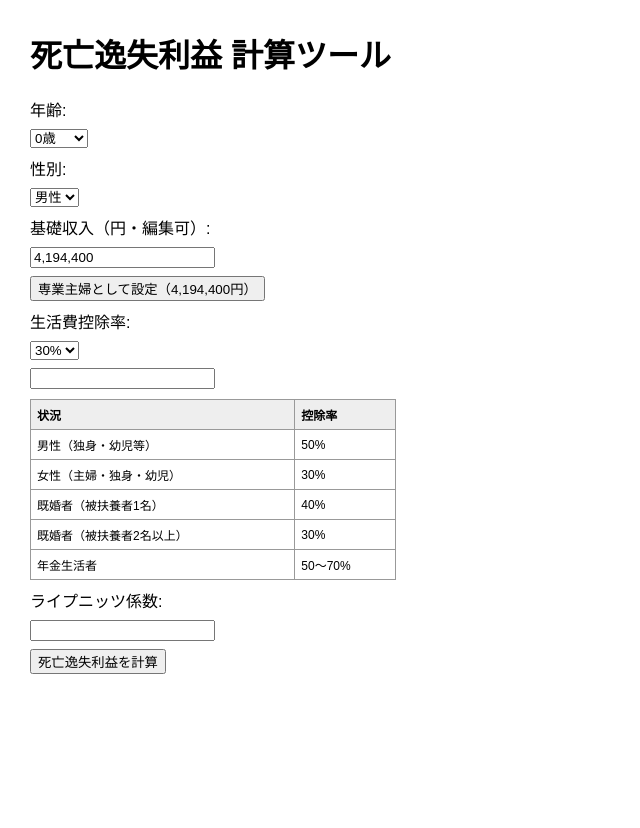
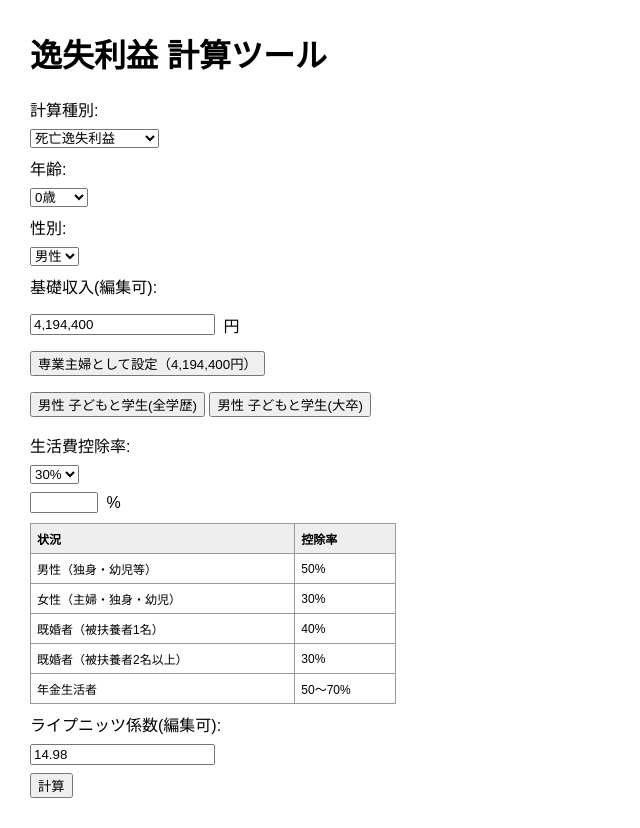
Before and after one commit to DrPotter2022/call-link-test, a plain HTML site: page automobile/embedded.html in a window 1280 px wide. Both pictures are taken after a click on the button "専業主婦として設定（4,194,400円）". Shown: the whole page, without its empty margins (0-640 px from the left). Before the commit the page ends 800 px from the top, so only its background shows below. Drawn offline with Linux system fonts and the light colour scheme.

Commit message:
Update embedded.html
JSONファイル読み込み型へ変更

```diff
--- a/automobile/embedded.html
+++ b/automobile/embedded.html
@@ -2,18 +2,29 @@
 <html lang="ja">
 <head>
   <meta charset="UTF-8">
-  <title>死亡逸失利益 計算ツール</title>
+  <title>逸失利益 計算ツール</title>
   <style>
     body { font-family: sans-serif; margin: 30px; }
-    label, select, input, button { margin: 8px 0; display: block; }
+    label, select, button { margin: 8px 0; display: block; }
+    input:not(.percent-input):not(#income) { margin: 8px 0; display: block; }
+    #income { display: inline-block; margin: 8px 0; }
     #result { margin-top: 20px; font-size: 1.2em; font-weight: bold; color: darkblue; }
+    .hidden { display: none; }
     table { width: 30%; font-size: 12px; margin-top: 10px; border-collapse: collapse; }
     th, td { border: 1px solid #999; padding: 6px; text-align: left; }
     th { background-color: #eee; }
+    .percent-input { width: 60px; text-align: right; display: inline-block; }
+    .unit-input, .percent-input + span { display: inline-block; margin-left: 4px; vertical-align: middle; }
   </style>
 </head>
 <body>
-  <h1>死亡逸失利益 計算ツール</h1>
+  <h1>逸失利益 計算ツール</h1>
+
+  <label for="calc-type">計算種別:</label>
+  <select id="calc-type">
+    <option value="death">死亡逸失利益</option>
+    <option value="disability">後遺障害逸失利益</option>
+  </select>
 
   <label for="age">年齢:</label>
   <select id="age"></select>
@@ -25,32 +36,31 @@
     <option value="平均">平均</option>
   </select>
 
-  <label for="income">基礎収入（円・編集可）:</label>
-  <input id="income" type="text" oninput="formatIncome()" onfocus="unformatIncome()" onblur="reformatIncome()" />
+  <label for="income">基礎収入(編集可):</label>
+  <input id="income" type="text" oninput="formatIncome()" onfocus="unformatIncome()" onblur="reformatIncome()">
+  <span class="unit-input">円</span>
 
   <button onclick="setHousewife()">専業主婦として設定（4,194,400円）</button>
-  <div id="student-buttons" style="display:none;">
+  <div id="student-buttons" class="hidden">
     <button id="btn-male-all" onclick="setStudentIncome('男性','全学歴')">男性 子どもと学生(全学歴)</button>
     <button id="btn-male-uni" onclick="setStudentIncome('男性','大卒')">男性 子どもと学生(大卒)</button>
     <button id="btn-female-all" onclick="setStudentIncome('女性','全学歴')">女性 子どもと学生(全学歴)</button>
     <button id="btn-female-uni" onclick="setStudentIncome('女性','大卒')">女性 子どもと学生(大卒)</button>
   </div>
 
+  <div id="death-section">
     <label for="deduction-select">生活費控除率:</label>
-  <select id="deduction-select" onchange="updateDeductionInput()">
-    <option value="0.3">30%</option>
-    <option value="0.4">40%</option>
-    <option value="0.5">50%</option>
-    <option value="0.6">60%</option>
-    <option value="0.7">70%</option>
+    <select id="deduction-select">
+      <option value="30">30%</option>
+      <option value="40">40%</option>
+      <option value="50">50%</option>
+      <option value="60">60%</option>
+      <option value="70">70%</option>
     </select>
-  <input id="deduction" type="text" readonly />
-
-  <!-- 控除率表 -->
-  <table id="deduction-table">
-    <thead>
-      <tr><th>状況</th><th>控除率</th></tr>
-    </thead>
+    <input id="deduction" type="number" min="0" max="100" step="1" class="percent-input">
+    <span>%</span>
+    <table>
+      <thead><tr><th>状況</th><th>控除率</th></tr></thead>
       <tbody>
         <tr><td>男性（独身・幼児等）</td><td>50%</td></tr>
         <tr><td>女性（主婦・独身・幼児）</td><td>30%</td></tr>
@@ -59,120 +69,188 @@
         <tr><td>年金生活者</td><td>50～70%</td></tr>
       </tbody>
     </table>
+  </div>
 
-  <label for="coefficient">ライプニッツ係数:</label>
-  <input id="coefficient" type="text" readonly />
+  <div id="disability-section" class="hidden">
+    <label for="grade">障害等級: <a href="https://kotsujiko.law/kouisyou/tokyusiraberu.php" target="_blank">（等級表）</a></label>
+    <select id="grade">
+      <option value="1">1級 (100%)</option>
+      <option value="2">2級 (100%)</option>
+      <option value="3">3級 (100%)</option>
+      <option value="4">4級 (92%)</option>
+      <option value="5">5級 (79%)</option>
+      <option value="6">6級 (67%)</option>
+      <option value="7">7級 (56%)</option>
+      <option value="8">8級 (45%)</option>
+      <option value="9">9級 (35%)</option>
+      <option value="10">10級 (27%)</option>
+      <option value="11">11級 (20%)</option>
+      <option value="12">12級 (14%)</option>
+      <option value="13">13級 (9%)</option>
+      <option value="14">14級 (5%)</option>
+    </select>
+    <label for="disability-rate">労働能力喪失率(編集可):</label>
+    <input id="disability-rate" class="percent-input" type="number" min="0" max="100" step="1">
+    <span>%</span>
+  </div>
 
-  <button onclick="calculate()">死亡逸失利益を計算</button>
+  <label for="coefficient">ライプニッツ係数(編集可):</label>
+  <input id="coefficient" type="text">
+
+  <button onclick="calculate()">計算</button>
   <div id="result"></div>
 
   <script>
-  const incomeData = {
-    "19歳以下": {"平均給与（円）_男性":1328000,"平均給与（円）_女性":927000,"平均給与（円）_平均":1124000},
-    "20~24": {"平均給与（円）_男性":2792000,"平均給与（円）_女性":2532000,"平均給与（円）_平均":2668000},
-    "25~29": {"平均給与（円）_男性":4292000,"平均給与（円）_女性":3528000,"平均給与（円）_平均":3944000},
-    "30~34": {"平均給与（円）_男性":4924000,"平均給与（円）_女性":3450000,"平均給与（円）_平均":4313000},
-    "35~39": {"平均給与（円）_男性":5561000,"平均給与（円）_女性":3363000,"平均給与（円）_平均":4662000},
-    "40~44": {"平均給与（円）_男性":6122000,"平均給与（円）_女性":3434000,"平均給与（円）_平均":5005000},
-    "45~49": {"平均給与（円）_男性":6531000,"平均給与（円）_女性":3434000,"平均給与（円）_平均":5214000},
-    "50~54": {"平均給与（円）_男性":6891000,"平均給与（円）_女性":3432000,"平均給与（円）_平均":5396000},
-    "55~59": {"平均給与（円）_男性":7118000,"平均給与（円）_女性":3299000,"平均給与（円）_平均":5451000},
-    "60~64": {"平均給与（円）_男性":5725000,"平均給与（円）_女性":2782000,"平均給与（円）_平均":4451000},
-    "65~69": {"平均給与（円）_男性":4562000,"平均給与（円）_女性":2217000,"平均給与（円）_平均":3536000},
-    "70歳以上": {"平均給与（円）_男性":3676000,"平均給与（円）_女性":1967000,"平均給与（円）_平均":2930000}
-  };
-  const leibnizData = {"0":14.98,"1":15.429,"2":15.892,"3":16.369,"4":16.86,"5":17.365,"6":17.886,"7":18.423,"8":18.976,"9":19.545,
-    "10":20.131,"11":20.735,"12":21.357,"13":21.998,"14":22.658,"15":23.338,"16":24.038,"17":24.759,"18":25.502,"19":25.267,"20":25.025,
-    "21":24.775,"22":24.519,"23":24.254,"24":23.982,"25":23.701,"26":23.412,"27":23.115,"28":22.808,"29":22.492,"30":22.167};
+    let incomeData = {};
+    let leibnizData = {};
+    const disabilityRates = {"1":100,"2":100,"3":100,"4":92,"5":79,"6":67,"7":56,"8":45,"9":35,"10":27,"11":20,"12":14,"13":9,"14":5};
+
+    async function loadData() {
+      try {
+        const res1 = await fetch('data/average_income.json');
+        incomeData = await res1.json();
+      } catch(e) {
+        console.error('平均給与 JSON 読込失敗', e);
+      }
+      try {
+        const res2 = await fetch('data/leibniz_coeff.json');
+        leibnizData = await res2.json();
+      } catch(e) {
+        console.error('係数 JSON 読込失敗', e);
+      }
+    }
 
     function populateAgeOptions() {
-    const ageSelect = document.getElementById('age');
-    for(let i=0; i<=102; i++){
-      const opt = document.createElement('option');
-      opt.value = i; opt.textContent = i + '歳';
-      ageSelect.appendChild(opt);
+      const sel = document.getElementById('age');
+      sel.innerHTML = '';
+      for (let i = 0; i <= 102; i++) {
+        const o = document.createElement('option');
+        o.value = i;
+        o.textContent = i + '\u6B73';
+        sel.appendChild(o);
       }
-    ageSelect.addEventListener('change', () => {
-      updateIncome(); updateCoefficient(); updateStudentButtons();
-    });
-    document.getElementById('gender').addEventListener('change', () => {
-      updateIncome(); updateStudentButtons();
-    });
     }
 
-  function getAgeClass(age){
-    if(age<=19) return '19歳以下';
-    if(age<=24) return '20~24';
-    if(age<=29) return '25~29';
-    if(age<=34) return '30~34';
-    if(age<=39) return '35~39';
-    if(age<=44) return '40~44';
-    if(age<=49) return '45~49';
-    if(age<=54) return '50~54';
-    if(age<=59) return '55~59';
-    if(age<=64) return '60~64';
-    if(age<=69) return '65~69';
+    function getAgeClass(a) {
+      if (a <= 19) return '19歳以下';
+      if (a <= 24) return '20~24';
+      if (a <= 29) return '25~29';
+      if (a <= 34) return '30~34';
+      if (a <= 39) return '35~39';
+      if (a <= 44) return '40~44';
+      if (a <= 49) return '45~49';
+      if (a <= 54) return '50~54';
+      if (a <= 59) return '55~59';
+      if (a <= 64) return '60~64';
+      if (a <= 69) return '65~69';
       return '70歳以上';
     }
 
-  function updateIncome(){
-    const age = parseInt(document.getElementById('age').value);
+    function updateIncome() {
+      const age = Number(document.getElementById('age').value);
       const gender = document.getElementById('gender').value;
       const cls = getAgeClass(age);
-    if(incomeData[cls]){
-      document.getElementById('income').value = formatNumber(incomeData[cls]['平均給与（円）_' + gender]);
+      const key = '平均給与（円）_' + gender;
+      const val = (incomeData[cls] || {})[key] || 0;
+      document.getElementById('income').value = val.toLocaleString();
+    }
+
+    function updateCoefficient() {
+      const age = document.getElementById('age').value;
+      document.getElementById('coefficient').value = leibnizData[age] ?? '';
+    }
+
+    function updateDisabilityRate() {
+      const r = disabilityRates[document.getElementById('grade').value];
+      document.getElementById('disability-rate').value = r != null ? r : '';
+    }
+
+    function setHousewife() {
+      document.getElementById('income').value = '4,194,400';
+    }
+
+    function setStudentIncome(g, e) {
+      let v = 0;
+      if (g === '男性' && e === '全学歴') v = 5908100;
+      if (g === '男性' && e === '大卒')   v = 6835500;
+      if (g === '女性' && e === '全学歴') v = 4194400;
+      if (g === '女性' && e === '大卒')   v = 4700200;
+      document.getElementById('income').value = v.toLocaleString();
+    }
+
+    function updateStudentButtons() {
+      const age = Number(document.getElementById('age').value);
+      const g   = document.getElementById('gender').value;
+      const show = age <= 30;
+      const container = document.getElementById('student-buttons');
+      container.classList.toggle('hidden', !show);
+      ['btn-male-all','btn-male-uni','btn-female-all','btn-female-uni'].forEach(id => {
+        const b = document.getElementById(id);
+        if (b) b.style.display = 'none';
+      });
+      if (show) {
+        if (g === '男性') {
+          document.getElementById('btn-male-all').style.display = 'inline-block';
+          document.getElementById('btn-male-uni').style.display = 'inline-block';
+        } else if (g === '女性') {
+          document.getElementById('btn-female-all').style.display = 'inline-block';
+          document.getElementById('btn-female-uni').style.display = 'inline-block';
+        }
       }
     }
 
-  function updateCoefficient(){
-    const age = parseInt(document.getElementById('age').value);
-    document.getElementById('coefficient').value = leibnizData[age] || '';
+    function calculate() {
+      const inc  = parseFloat(document.getElementById('income').value.replace(/,/g,'')) || 0;
+      const coef = parseFloat(document.getElementById('coefficient').value) || 0;
+      let res = 0;
+      if (document.getElementById('calc-type').value === 'death') {
+        const d = (parseFloat(document.getElementById('deduction').value) || 0) / 100;
+        res = inc * (1 - d) * coef;
+      } else {
+        const d = (parseFloat(document.getElementById('disability-rate').value) || 0) / 100;
+        res = inc * d * coef;
+      }
+      document.getElementById('result').textContent = '逸失利益：' + Math.round(res).toLocaleString() + ' 円';
     }
 
-  function setHousewife(){
-    document.getElementById('income').value = formatNumber(4194400);
+    function formatIncome() {
+      const el = document.getElementById('income');
+      const v  = el.value.replace(/,/g,'');
+      if (!isNaN(v) && v !== '') {
+        el.value = v.replace(/\B(?=(\d{3})+(?!\d))/g,',');
+      }
     }
 
-  function setStudentIncome(gender, edu){
-    let val=0;
-    if(gender==='男性'&&edu==='全学歴') val=5908100;
-    if(gender==='男性'&&edu==='大卒') val=6835500;
-    if(gender==='女性'&&edu==='全学歴') val=4194400;
-    if(gender==='女性'&&edu==='大卒') val=4700200;
-    document.getElementById('income').value = formatNumber(val);
+    function unformatIncome() {
+      document.getElementById('income').value = document.getElementById('income').value.replace(/,/g,'');
     }
 
-  function updateStudentButtons(){
-    const age=parseInt(document.getElementById('age').value), g=document.getElementById('gender').value;
-    const show= age<=30;
-    document.getElementById('student-buttons').style.display= show?'block':'none';
-    ['male-all','male-uni','female-all','female-uni'].forEach(id=>{
-      const btn=document.getElementById('btn-'+id);
-      btn.style.display = ((id.startsWith('male')&&g==='男性')||(id.startsWith('female')&&g==='女性'))&&show?'inline-block':'none';
-    });
+    function reformatIncome() {
+      formatIncome();
     }
 
-  function updateDeductionInput(){
-    document.getElementById('deduction').value = document.getElementById('deduction-select').value;
+    function switchMode() {
+      const m = document.getElementById('calc-type').value;
+      document.getElementById('death-section').classList.toggle('hidden', m !== 'death');
+      document.getElementById('disability-section').classList.toggle('hidden', m !== 'disability');
+      updateIncome();
+      updateCoefficient();
+      updateDisabilityRate();
+      updateStudentButtons();
     }
 
-  function calculate(){
-    const inc=parseFloat(document.getElementById('income').value.replace(/,/g,'')),
-          ded=parseFloat(document.getElementById('deduction').value),
-          coeff=parseFloat(document.getElementById('coefficient').value);
-    if(isNaN(inc)||isNaN(ded)||isNaN(coeff)){
-      document.getElementById('result').textContent='計算に必要な項目が不足しています。';
-      return;
-    }
-    document.getElementById('result').textContent = '死亡逸失利益：'+Math.round(inc*(1-ded)*coeff).toLocaleString()+' 円';
-  }
-
-  function formatNumber(n){ return n.toString().replace(/\B(?=(\d{3})+(?!\d))/g,','); }
-  function unformatIncome(){ document.getElementById('income').value = document.getElementById('income').value.replace(/,/g,''); }
-  function formatIncome(){ const v=document.getElementById('income').value.replace(/,/g,''); if(!isNaN(v)) document.getElementById('income').value=formatNumber(v); }
-  function reformatIncome(){ formatIncome(); }
-
+    document.addEventListener('DOMContentLoaded', async () => {
+      await loadData();
       populateAgeOptions();
+      document.getElementById('calc-type').addEventListener('change', switchMode);
+      document.getElementById('deduction-select').addEventListener('change', () => {
+        document.getElementById('deduction').value = parseFloat(document.getElementById('deduction-select').value);
+      });
+      document.getElementById('age').addEventListener('change', () => { updateIncome(); updateCoefficient(); updateStudentButtons(); });
+      document.getElementById('gender').addEventListener('change', () => { updateIncome(); updateCoefficient(); updateStudentButtons(); });
+      document.getElementById('grade').addEventListener('change', updateDisabilityRate);
+      switchMode();
+    });
   </script>
 </body>
 </html>
```
Lines whose indentation alone changed are shown as unchanged.
